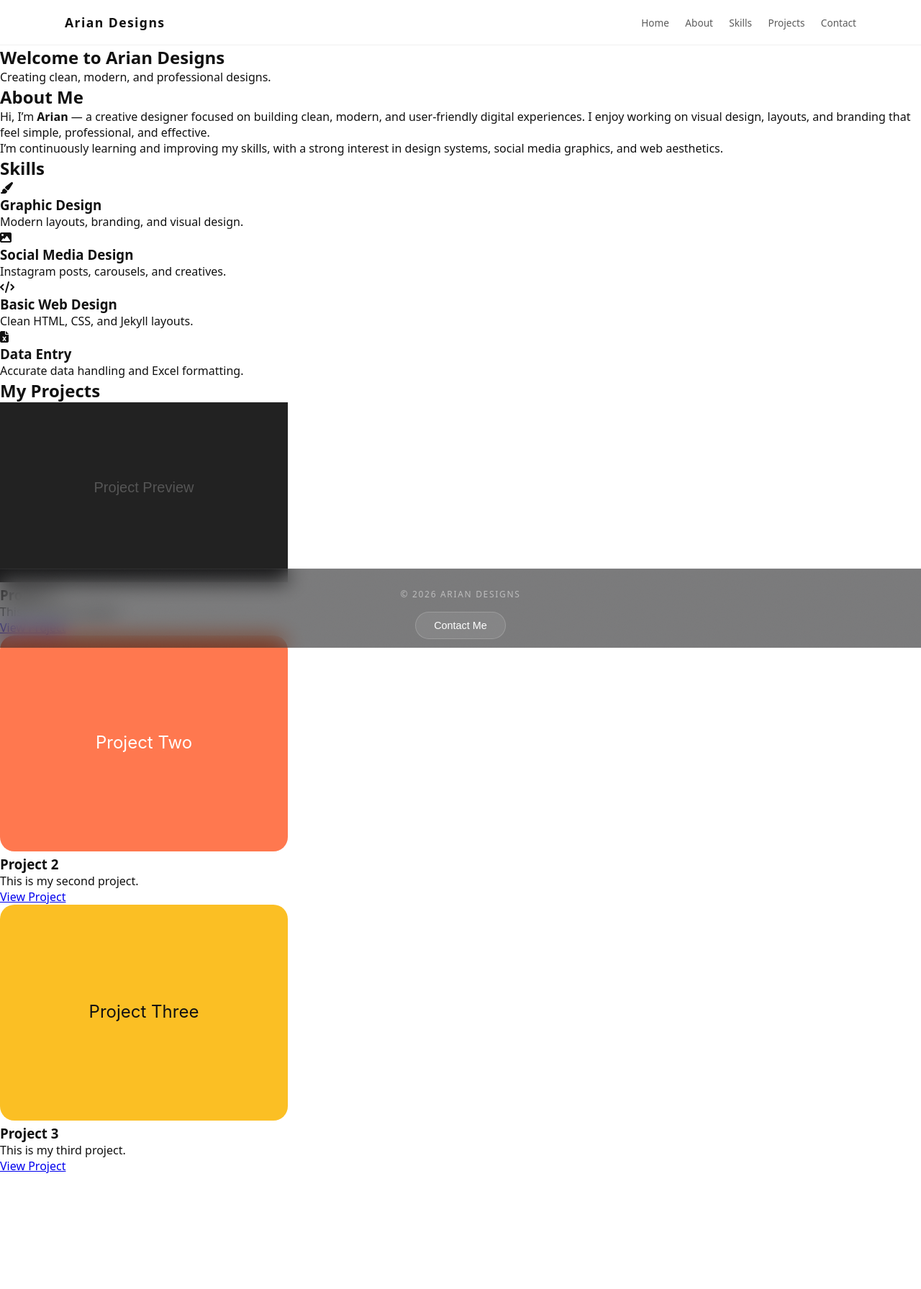
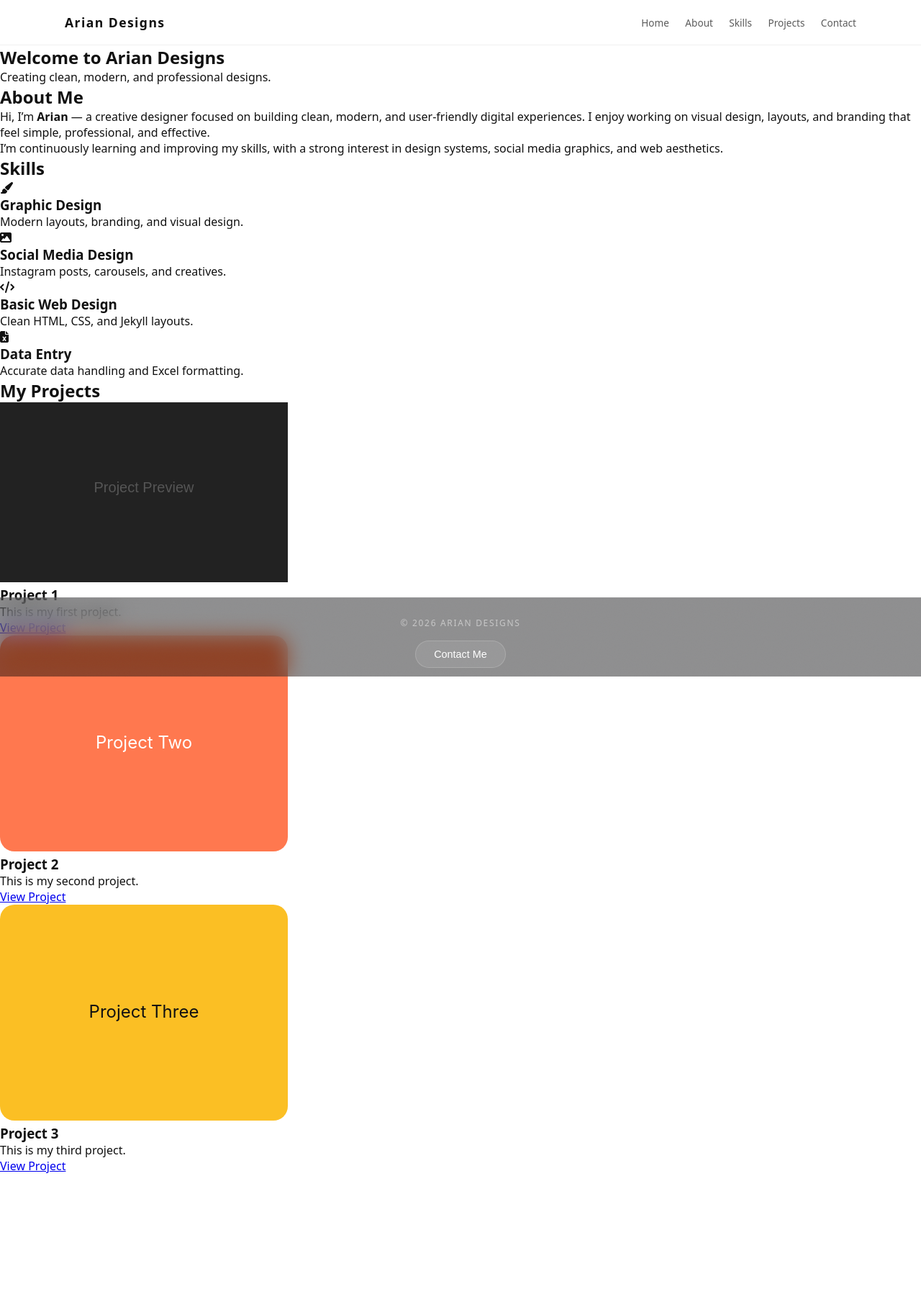
Before and after one commit to ariantechzone-stack/ariantechzone-stack.github.io, a Jekyll site: the page built from index.md, in a window 1280 px wide. Shown: the whole page at 72% size. Built offline with Jekyll 4.4.1, drawn with Linux system fonts in a browser that asks for light colours.

Commit message:
Update style.css

```diff
--- a/assets/css/style.css
+++ b/assets/css/style.css
@@ -434,3 +434,15 @@ body.footer-open::before {
 .footer-socials a:active::before {
   opacity: 0.85;
 }
+/* ===============================
+   SCROLL FOOTER LIFT
+================================ */
+.site-footer {
+  transform: translateY(40px);
+  opacity: 0.85;
+}
+
+.site-footer.scroll-active {
+  transform: translateY(0);
+  opacity: 1;
+}
```
